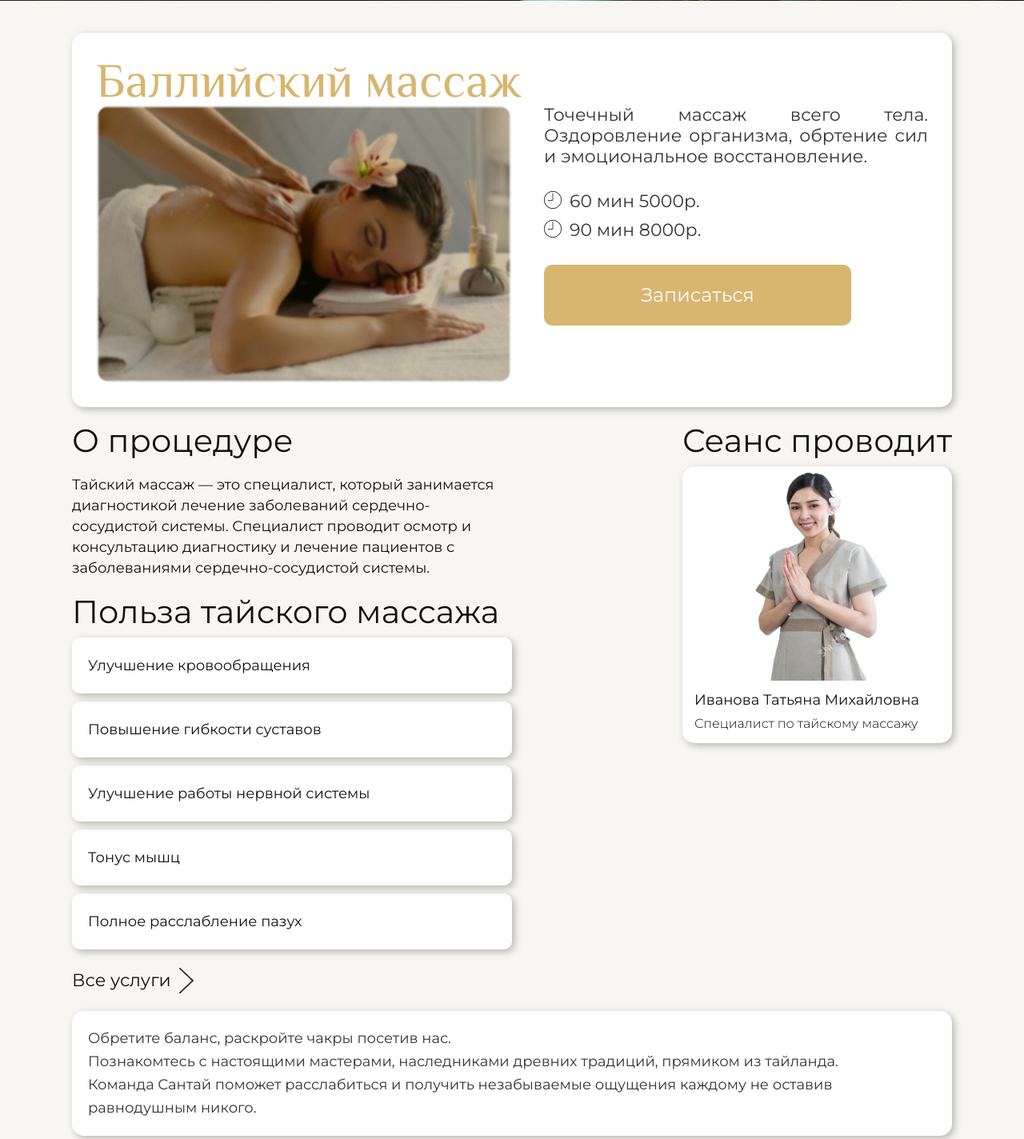
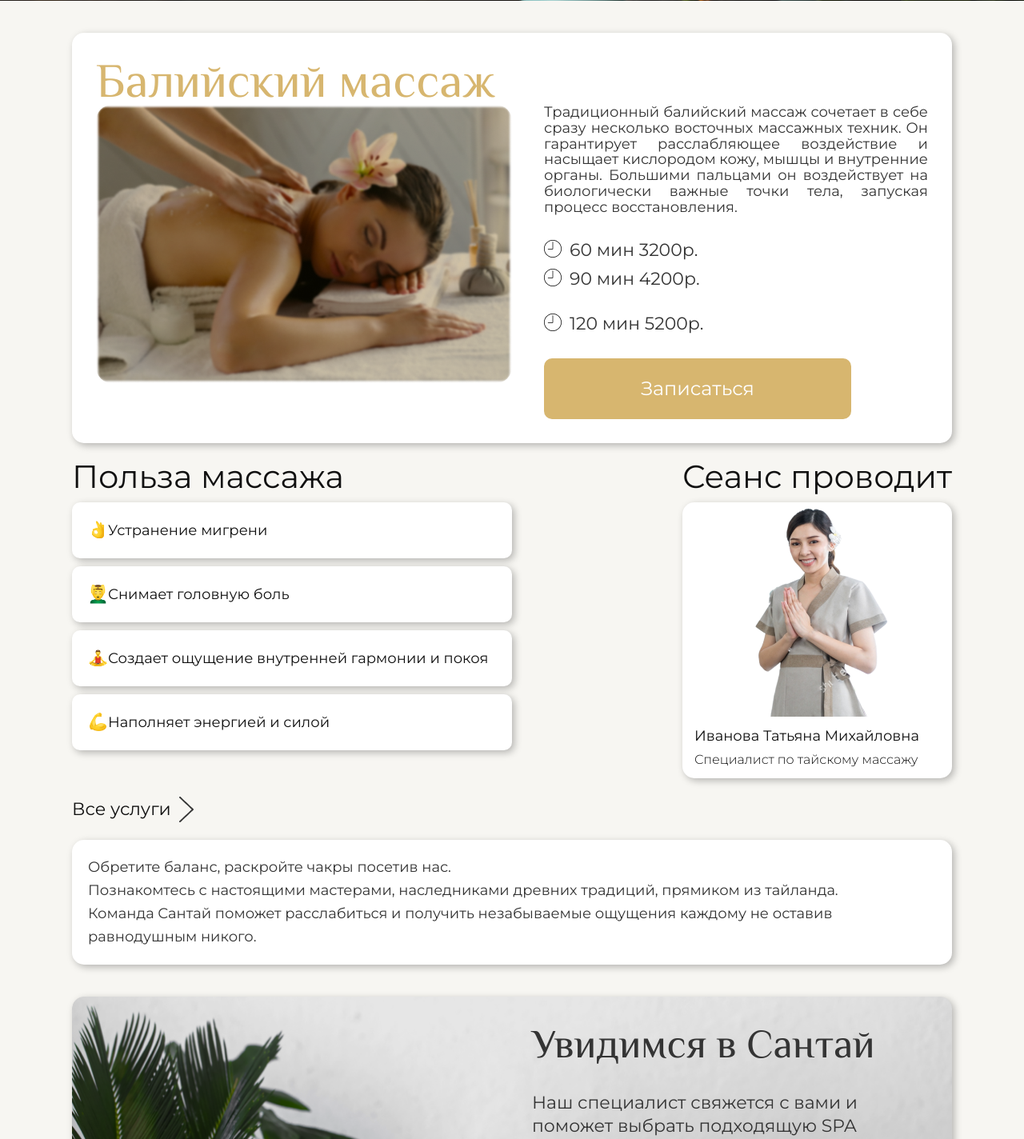
Before and after one commit to 4ndr01dHQD/santai, a Django app: page /massages/bali/ in a window 1280 px wide. Shown: the part 92-1516 px from the top of the page at 80% size. Run offline with Django 4.2, Linux system fonts and the light colour scheme.

Commit message:
Обновлен контент страниц массажей

```diff
--- a/static/sass/blocks/_unit.scss
+++ b/static/sass/blocks/_unit.scss
@@ -1,5 +1,17 @@
 .unit {
   padding: 20px 0 0;
+
+  &__description {
+    font-family: 'Montserrat';
+    font-style: normal;
+    font-weight: 400;
+    font-size: 18px;
+    line-height: 1.1;
+    display: flex;
+    text-align: justify;
+    color: #343434;
+    margin-bottom: 30px;
+  }
 
   &__white {
     padding: 30px;
--- a/templates/massages/bali.html
+++ b/templates/massages/bali.html
@@ -13,7 +13,7 @@
         <div class="unit__white">
             <div class="unit__top">
                 <h2 class="unit__title">
-                        Баллийский массаж
+                    Балийский массаж
                 </h2>
 
             </div>
@@ -22,17 +22,23 @@
                     <img class="unit__image" src="/media/img/massages/bali.png" alt="massage">
                 </div>
                 <div class="unit__half">
-                        <p class="unit__text">
-                            Точечный массаж всего тела. Оздоровление организма, обртение сил и эмоциональное
-                            восстановление.
+                    <p class="unit__description">
+                        Традиционный балийский массаж сочетает в себе сразу несколько восточных массажных техник. Он
+                        гарантирует расслабляющее воздействие и насыщает кислородом кожу, мышцы и внутренние органы.
+                        Большими пальцами он воздействует на биологически важные
+                        точки тела, запуская процесс восстановления.
                     </p>
                     <p class="unit__text unit__text_small">
                         <img src="/media/icons/time.svg" alt="">
-                            60 мин 5000р.
+                        60 мин 3200р.
                     </p>
                     <p class="unit__text">
                         <img src="/media/icons/time.svg" alt="">
-                            90 мин 8000р.
+                        90 мин 4200р.
+                    </p>
+                    <p class="unit__text">
+                        <img src="/media/icons/time.svg" alt="">
+                        120 мин 5200р.
                     </p>
                     <button class="button_yellow open__modal">
                         Записаться
@@ -43,31 +49,21 @@
         <div class="unit__descr">
             <div class="unit__descr__half">
                 <h2 class="unit__descr__title">
-                        О процедуре
-                    </h2>
-                    <p class="unit__descr__text">
-                        Тайский массаж — это специалист, который занимается диагностикой лечение заболеваний
-                        сердечно-сосудистой системы. Специалист проводит осмотр и консультацию диагностику и лечение
-                        пациентов с заболеваниями сердечно-сосудистой системы.
-                    </p>
-                    <h2 class="unit__descr__title">
-                        Польза тайского массажа
+                    Польза массажа
                 </h2>
                 <ul class="unit__descr__list">
                     <li class="unit__descr__item">
-                            Улучшение кровообращения
+                        <img src="/media/img/emoji/ok-hand.png" alt=""> Устранение мигрени
                     </li>
                     <li class="unit__descr__item">
-                            Повышение гибкости суставов
+                        <img src="/media/img/emoji/man-getting-massage.png" alt=""> Снимает головную боль
                     </li>
                     <li class="unit__descr__item">
-                            Улучшение работы нервной системы
+                        <img src="/media/img/emoji/man-in-lotus.png" alt=""> Создает ощущение внутренней гармонии и
+                        покоя
                     </li>
                     <li class="unit__descr__item">
-                            Тонус мышц
-                        </li>
-                        <li class="unit__descr__item">
-                            Полное расслабление пазух
+                        <img src="/media/img/emoji/biceps.png" alt=""> Наполняет энергией и силой
                     </li>
                 </ul>
             </div>
```
Also changed, not shown: templates/massages/herbal_bags.html (+7 -18 lines), templates/massages/oil.html (+5 -4 lines), templates/massages/slim.html (+11 -22 lines), templates/massages/thai.html (+2 -11 lines), media/img/emoji/dna.png (added), media/img/emoji/man-getting-massage.png (added), media/img/emoji/man-in-steamy-room.png (added), media/img/emoji/ok-hand.png (added), media/img/emoji/person-in-bed.png (added), static/css/style.min.css, 1 other file. Lines whose indentation alone changed are shown as unchanged.
